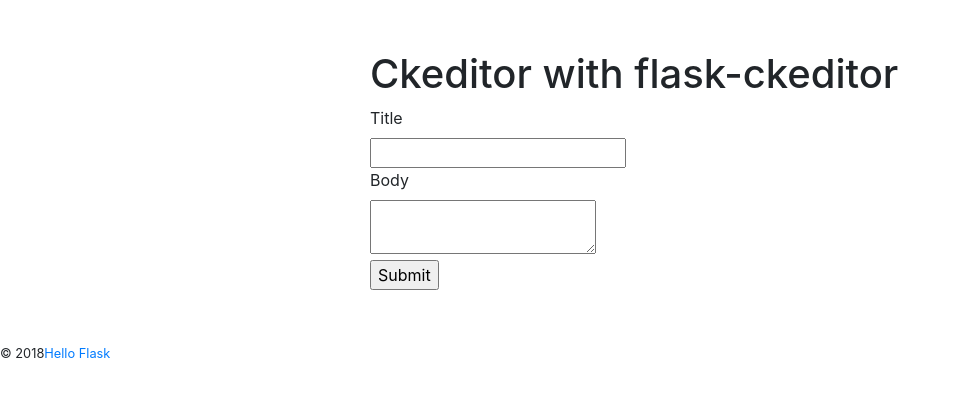
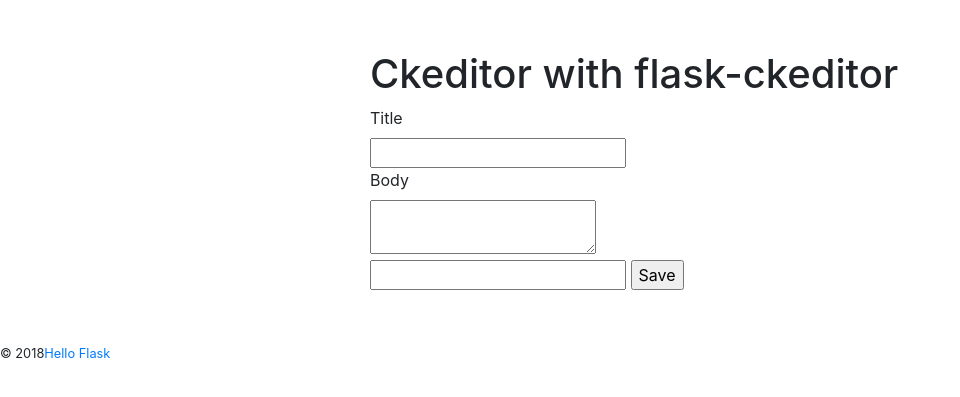
Before and after one commit to zxh-test/flask, a Flask app: template demos/form/templates/ckeditor.html in a window 1280 px wide. Shown: the part 24-421 px from the top of the page, without its empty margins (0-960 px from the left). Run offline with Flask 2, Linux system fonts and the light colour scheme; the template is opened without the code that fills it: most values are stand-ins (such as "Sample title", 1, 10 or a date in 2020); form fields are guessed from the names that the template uses; some libraries are stand-ins or nearby versions.

Commit message:
add content

```diff
--- /dev/null
+++ b/demos/database/app.py
@@ -0,0 +1,5 @@
+from flask import Flask
+from flask_sqlalchemy import SQLAlchemy
+
+app = Flask(__name__)
+db = SQLAlchemy(app)
--- a/demos/form/form.py
+++ b/demos/form/form.py
@@ -49,4 +49,5 @@ class MultiUploadForm(FlaskForm):
 class RichTextForm(FlaskForm):
     title = StringField('Title', validators=[DataRequired(), Length(1,15)])
     body = CKEditorField('Body', validators=[DataRequired()])
-    submit = SubmitField()
+    save = SubmitField('Save')
+    publish = SubmitField('Publish')
--- a/demos/form/templates/ckeditor.html
+++ b/demos/form/templates/ckeditor.html
@@ -7,6 +7,11 @@
         {{ form.csrf_token }}
         {{ form_filed(form.title) }}
         {{ form_filed(form.body) }}
-        {{ form.submit }}
+        {{ form.publish }}
+        {{ form.save }}
     </form>
 {% endblock %}
+
+{% block scripts %}
+    {{ ckeditor.load() }}
+{% endblock %}
--- a/requirements-dev.txt
+++ b/requirements-dev.txt
@@ -1,11 +1,13 @@
 click==8.0.3
 Flask==2.0.2
 Flask-CKEditor==0.4.6
+Flask-SQLAlchemy==2.5.1
 Flask-WTF==1.0.0
 itsdangerous==2.0.1
 Jinja2==3.0.3
 MarkupSafe==2.0.1
 python-dotenv==0.19.2
+SQLAlchemy==1.4.28
 watchdog==2.1.6
 Werkzeug==2.0.2
 WTForms==3.0.0
--- a/requirements.txt
+++ b/requirements.txt
@@ -1,10 +1,13 @@
 click==8.0.3
 Flask==2.0.2
+Flask-CKEditor==0.4.6
+Flask-SQLAlchemy==2.5.1
 Flask-WTF==1.0.0
 itsdangerous==2.0.1
 Jinja2==3.0.3
 MarkupSafe==2.0.1
 python-dotenv==0.19.2
+SQLAlchemy==1.4.28
 watchdog==2.1.6
 Werkzeug==2.0.2
 WTForms==3.0.0
```
